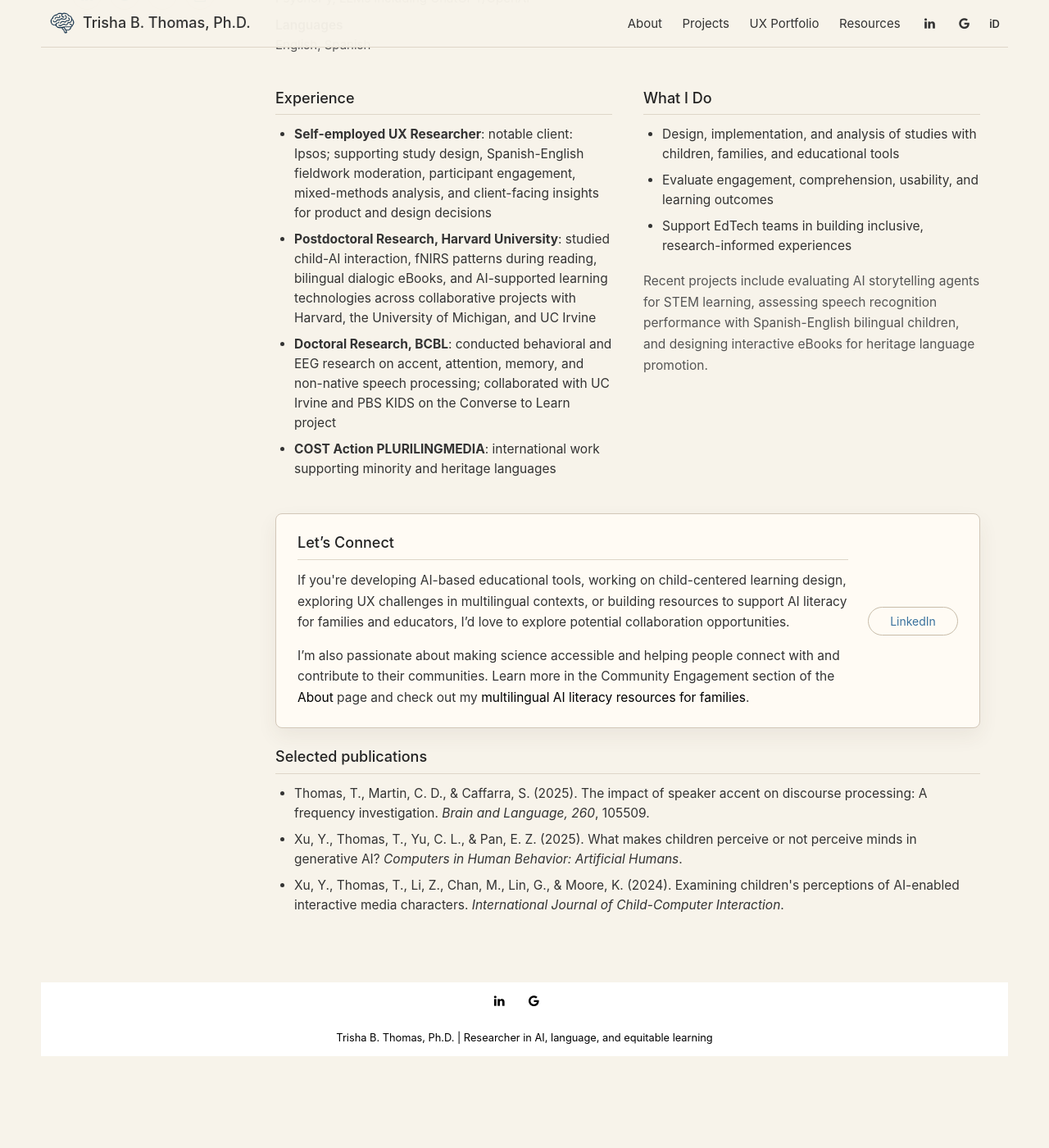
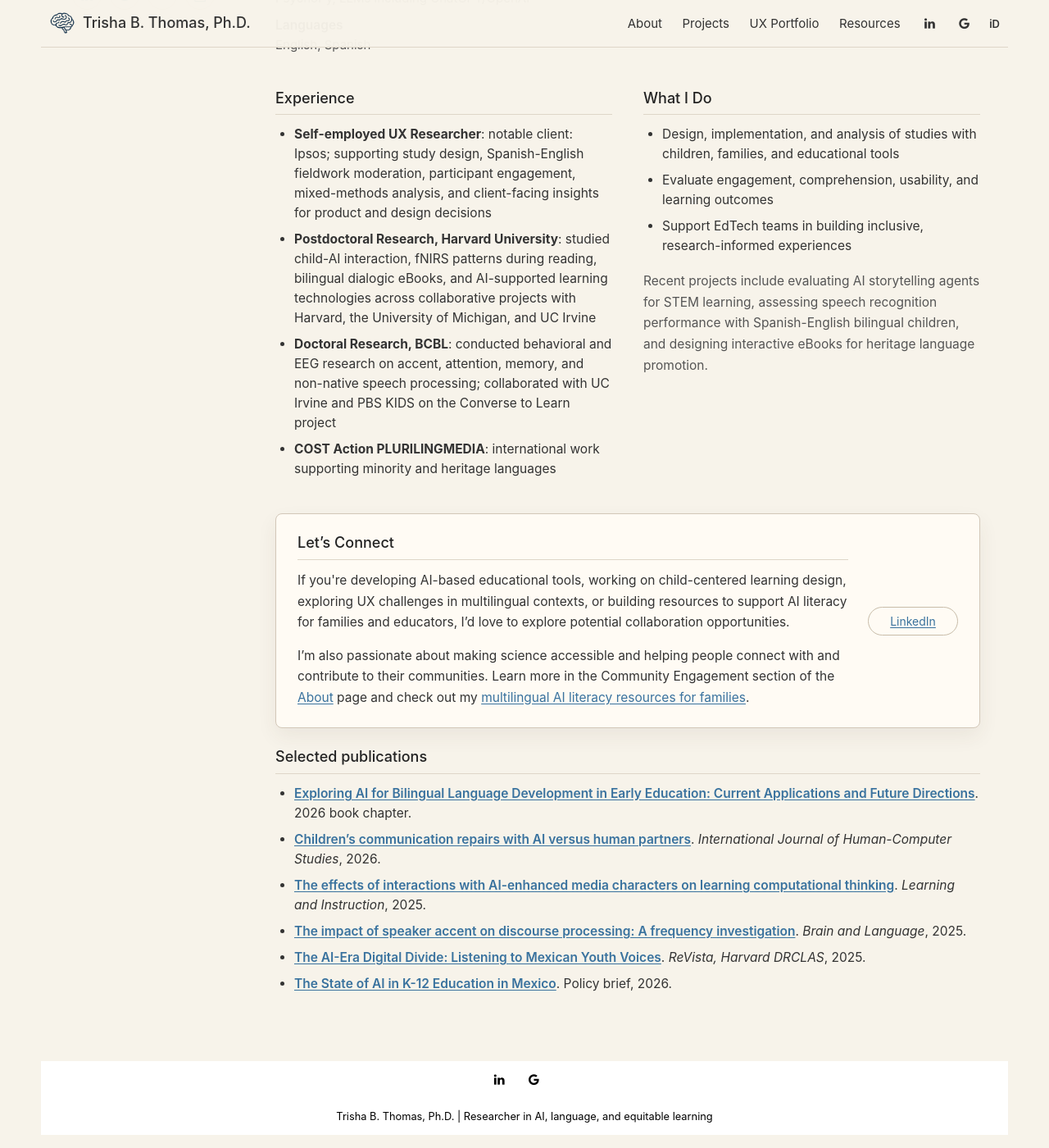
Before and after one commit to tthomas840/tthomas840.github.io, a Jekyll site: the page built from index.html, in a window 1280 px wide and 1400 px high, scrolled down 543 px. Shown: the whole window at 82% size. Built offline with Jekyll 4.4.1, drawn with Linux system fonts in a browser that asks for light colours; nearby versions of some CDN libraries; the list of posts is cut into pages by our own code; before the commit the page ends 1847 px from its top, so only the background shows below that.

Commit message:
Update selected publications

```diff
--- a/_layouts/home.html
+++ b/_layouts/home.html
@@ -102,10 +102,13 @@ title: Home
 
     <section class="wide-section">
       <h4>Selected publications</h4>
-      <ul class="compact-list">
-        <li>Thomas, T., Martin, C. D., & Caffarra, S. (2025). The impact of speaker accent on discourse processing: A frequency investigation. <em>Brain and Language, 260</em>, 105509.</li>
-        <li>Xu, Y., Thomas, T., Yu, C. L., & Pan, E. Z. (2025). What makes children perceive or not perceive minds in generative AI? <em>Computers in Human Behavior: Artificial Humans</em>.</li>
-        <li>Xu, Y., Thomas, T., Li, Z., Chan, M., Lin, G., & Moore, K. (2024). Examining children's perceptions of AI-enabled interactive media characters. <em>International Journal of Child-Computer Interaction</em>.</li>
+      <ul class="compact-list publication-list">
+        <li><a href="https://doi.org/10.1007/978-3-032-17190-0_2" target="_blank"><strong>Exploring AI for Bilingual Language Development in Early Education: Current Applications and Future Directions</strong></a>. 2026 book chapter.</li>
+        <li><a href="https://doi.org/10.1016/j.ijhcs.2026.103800" target="_blank"><strong>Children’s communication repairs with AI versus human partners</strong></a>. <em>International Journal of Human-Computer Studies</em>, 2026.</li>
+        <li><a href="https://doi.org/10.1016/j.learninstruc.2025.102149" target="_blank"><strong>The effects of interactions with AI-enhanced media characters on learning computational thinking</strong></a>. <em>Learning and Instruction</em>, 2025.</li>
+        <li><a href="https://doi.org/10.1016/j.bandl.2024.105509" target="_blank"><strong>The impact of speaker accent on discourse processing: A frequency investigation</strong></a>. <em>Brain and Language</em>, 2025.</li>
+        <li><a href="https://revista.drclas.harvard.edu/the-ai-era-digital-divide-listening-to-mexican-youth-voices/" target="_blank"><strong>The AI-Era Digital Divide: Listening to Mexican Youth Voices</strong></a>. <em>ReVista, Harvard DRCLAS</em>, 2025.</li>
+        <li><a href="{{ site.github.url }}/assets/state-of-ai-k12-mexico-en.pdf"><strong>The State of AI in K-12 Education in Mexico</strong></a>. Policy brief, 2026.</li>
       </ul>
     </section>
   </article>
--- a/_sass/_home.scss
+++ b/_sass/_home.scss
@@ -206,10 +206,15 @@
   columns: 2;
 }
 
+.quick-info a,
 .bio a {
   color: #39729e;
   text-decoration: underline;
   text-underline-offset: 2px;
+}
+
+.publication-list strong {
+  font-weight: 600;
 }
 
 @media (max-width: 800px) {
```
Also changed, not shown: 1 other file.
